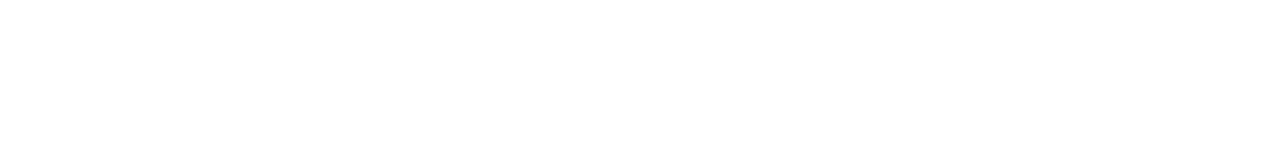
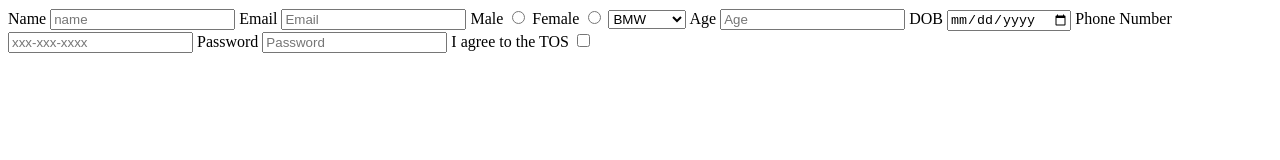
Before and after one commit to acciojob/signup-form-car-843315, a website: page main.html in a window 1280 px wide. Drawn offline with Linux system fonts and the light colour scheme.

Commit message:
created a submission

```diff
--- a/main.html
+++ b/main.html
@@ -8,6 +8,44 @@
 
 <body>
 	<!-- the entire body must be written by student -->
+	<form method="post">
+		<label for="name">Name</label>
+		<input type="Text" id="name" placeholder="name" required>
+
+		<label for="email">Email</label>
+		<input type="Email" id="email" placeholder="Email" required>
+
+		<label for="gender_m">Male</label>
+		<input type="radio" id="gender_m" required>
+
+		<label for="gender_f">Female</label>
+		<input type="radio" id="gender_f" required>
+
+		<select placeholder="--Please choose an option--" id="cars" required>
+			<option>BMW</option>
+			<option>Mahindra</option>
+			<option>TATA</option>
+		</select>
+
+		<label for="age">Age</label>
+		<input type="Number" id="age" placeholder="Age" required>
+
+		<label for="dob">DOB</label>
+		<input type="Date" id="dob" required>
+
+		<label for="tel">Phone Number</label>
+		<input type="Tel" id="tel" placeholder="xxx-xxx-xxxx">
+
+		<label for="password">Password</label>
+		<input type="Password" id="password" placeholder="Password" required>
+
+		<label for="tos">I agree to the TOS</label>
+		<input type="Checkbox" id="tos" required>
+	</form>
+
+
+
+
     <script type="text/javascript" src="./script.js">
 </script>
 
```
